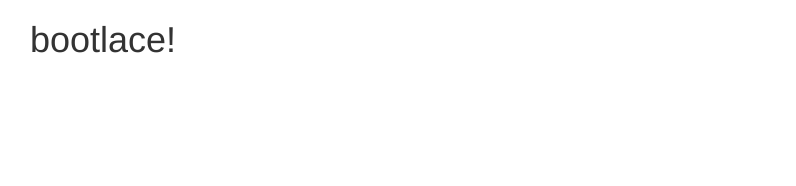
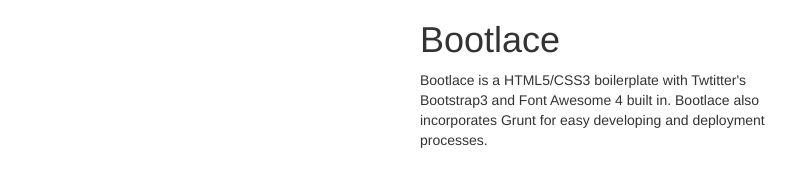
Before and after one commit to kjunggithub/bootlace, a website: page index.html in a window 1280 px wide. Shown: the whole page, without its empty margins (40-836 px from the left). Drawn offline with nearby package versions, Linux system fonts and the light colour scheme; files that its build step writes are made by us from their sources.

Commit message:
added basic boilerplate markup for the index  and pdated the readme

```diff
--- a/index.html
+++ b/index.html
@@ -28,7 +28,12 @@
 	<body>
 		<!-- content here -->
 		<div class="container">
-			<h1><h1>bootlace!</h1></h1>
+			<div class="row">
+				<div class="col-md-4 col-md-offset-4">
+					<h1>Bootlace</h1>
+					<p>Bootlace is a HTML5/CSS3 boilerplate with Twtitter's Bootstrap3 and Font Awesome 4 built in. Bootlace also incorporates Grunt for easy developing and deployment processes.</p>
+				</div>
+			</div>
 		</div>
 
 		<!-- load js -->
```
Also changed, not shown: README.md.
